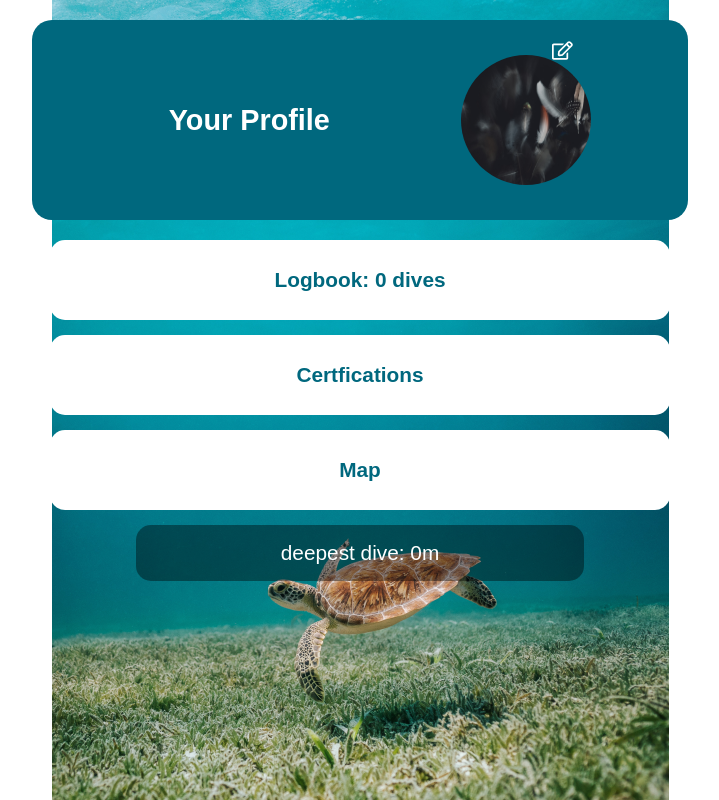
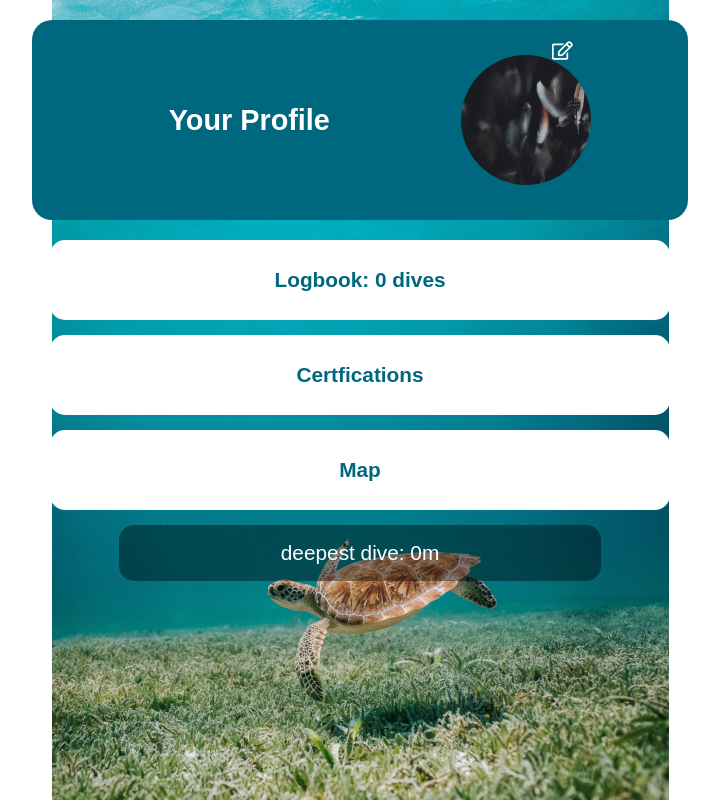
Before and after one commit to FlyingMoe91/capstone-project, a React (Create React App) app: page / in a window 1280 px wide. Shown: the whole page, without its empty margins (280-999 px from the left). Built offline with nearby package versions, Linux system fonts and the light colour scheme.

Commit message:
More Styling

```diff
--- a/src/components/Statistics/Statistics.js
+++ b/src/components/Statistics/Statistics.js
@@ -68,7 +68,7 @@ const NavLinkStyled = styled(NavLink)`
 `;
 
 const Button = styled.button`
-  width: 65%;
+  width: 70%;
   height: 7vh;
   background-color: rgba(0, 0, 0, 0.4);
   color: white;
--- a/src/pages/NewDiveForm.js
+++ b/src/pages/NewDiveForm.js
@@ -112,7 +112,6 @@ export default function AddDive({ onCreate, locationInfos }) {
             name="bottomTime"
             type="time"
             maxLength="50"
-            display
             required
           />
         </DivStyled>
```
